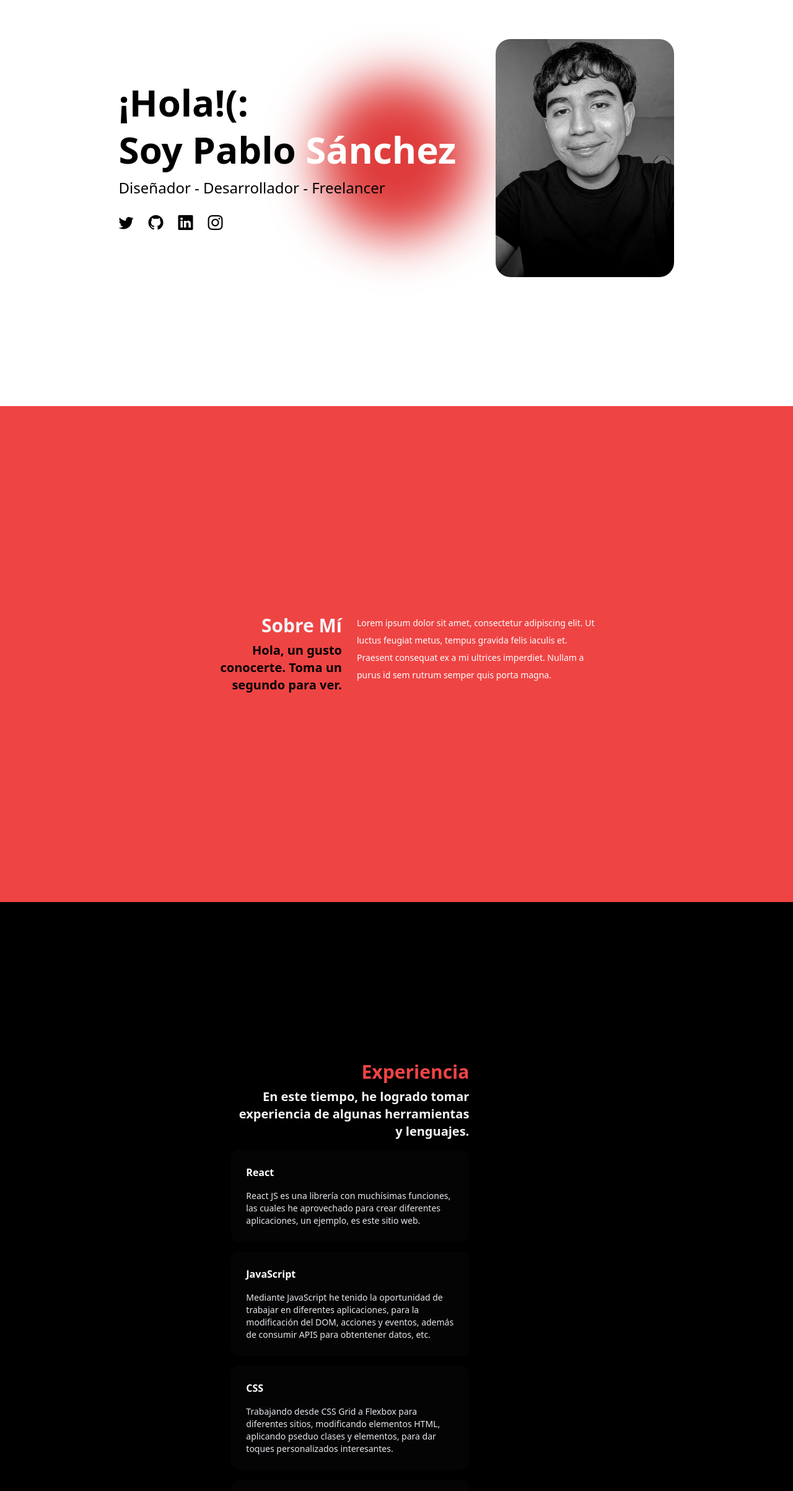
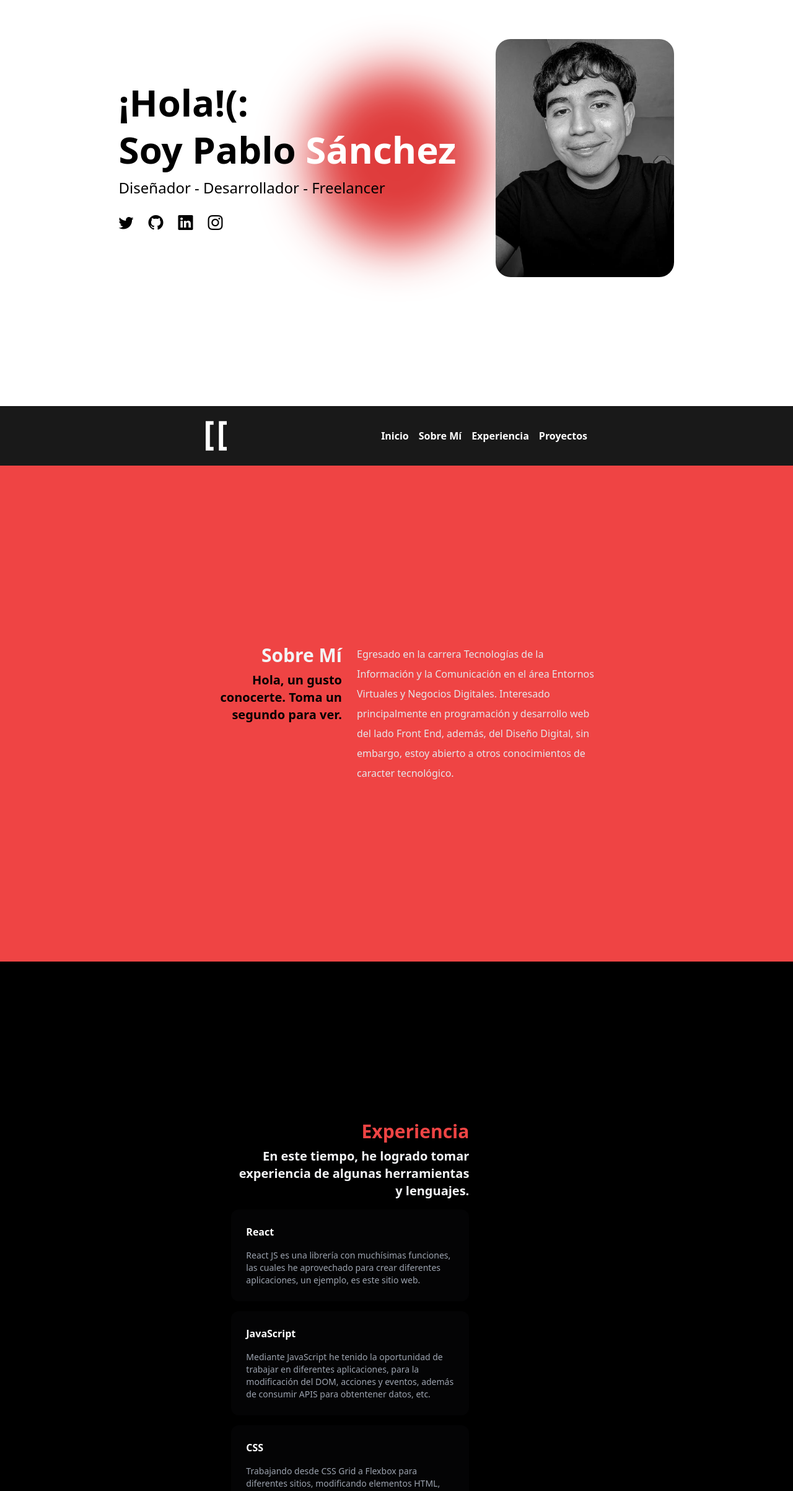
Before and after one commit to pasabaa/portfolio, a React (Vite) app: page / in a window 1280 px wide. Shown: the part 145-2550 px from the top of the page at 62% size. Built offline with nearby package versions, Linux system fonts and the light colour scheme.

Commit message:
add navbar and scroll effects

```diff
--- a/package.json
+++ b/package.json
@@ -9,9 +9,11 @@
     "preview": "vite preview"
   },
   "dependencies": {
+    "framer-motion": "^7.6.1",
     "react": "^18.2.0",
     "react-dom": "^18.2.0",
-    "react-router-dom": "^6.4.2"
+    "react-router-dom": "^6.4.2",
+    "react-scroll": "^1.8.8"
   },
   "devDependencies": {
     "@types/react": "^18.0.17",
--- a/src/App.jsx
+++ b/src/App.jsx
@@ -13,10 +13,9 @@ function App() {
       <AboutSection
         title={'Sobre Mí'}
         subtitle={'Hola, un gusto conocerte. Toma un segundo para ver.'}
-        text={'Lorem ipsum dolor sit amet, consectetur adipiscing elit. Ut luctus feugiat metus, tempus gravida felis iaculis et. Praesent consequat ex a mi ultrices imperdiet. Nullam a purus id sem rutrum semper quis porta magna.'}
+        text={'Egresado en la carrera Tecnologías de la Información y la Comunicación en el área Entornos Virtuales y Negocios Digitales. Interesado principalmente en programación y desarrollo web del lado Front End, además, del Diseño Digital, sin embargo, estoy abierto a otros conocimientos de caracter tecnológico.'}
         titleColor={'gray'}
         subColor={'black'}
-        textColor={'white'}
       />
       <ExperienceSection />
       <ProjectSection />
--- a/src/assets/components/AboutSection.jsx
+++ b/src/assets/components/AboutSection.jsx
@@ -1,8 +1,11 @@
 import React from 'react'
+import { Navbar } from './Navbar'
 
-export const AboutSection = ({title, subtitle, text, titleColor, subColor, textColor}) => {
+export const AboutSection = ({title, subtitle, text, titleColor, subColor}) => {
   return (
-    <div className='h-screen bg-red-500 flex items-center justify-center'>
+  <>
+    <Navbar />
+    <div className='h-screen bg-red-500 flex items-center justify-center' id='about'>
         <div className='w-6/12 mx-auto sm:w-10/12'>
             <div className='flex gap-6 sm:flex-col'>
                 <div className='text-end max-w-xs sm:text-start'>
@@ -10,10 +13,11 @@ export const AboutSection = ({title, subtitle, text, titleColor, subColor, textC
                     <h2 className={`text-xl font-bold text-${subColor}-100`}>{subtitle}</h2>
                 </div>
                 <div className='text-start max-w-sm'>
-                    <p className={`text-sm text-${textColor} font-light leading-loose`}>{text}</p>
+                    <p className={`text-base text-gray-200 font-light leading-loose`}>{text}</p>
                 </div>
             </div>
         </div>
     </div>
+  </>
   )
 }
--- a/src/assets/components/ExperienceSection.jsx
+++ b/src/assets/components/ExperienceSection.jsx
@@ -1,4 +1,5 @@
 import React from 'react'
+import { motion } from 'framer-motion'
 
 export const ExperienceSection = () => {
 
@@ -7,60 +8,52 @@ export const ExperienceSection = () => {
           id:  '1',
           title: 'React',
           description: 'React JS es una librería con muchísimas funciones, las cuales he aprovechado para crear diferentes aplicaciones, un ejemplo, es este sitio web.',
-          image: 'react.png',
         },
         {
           id:  '2',
           title: 'JavaScript',
           description: 'Mediante JavaScript he tenido la oportunidad de trabajar en diferentes aplicaciones, para la modificación del DOM, acciones y eventos, además de consumir APIS para obtentener datos, etc.',
-          image: 'javascript.png',
 
         },
         {
           id:  '3',
           title: 'CSS',
           description: 'Trabajando desde CSS Grid a Flexbox para diferentes sitios, modificando elementos HTML, aplicando pseduo clases y elementos, para dar toques personalizados interesantes.',
-          image: 'css.png'
         }
         ,
         {
           id:  '4',
           title: 'Unity',
           description: 'En el desarrollo de videojuegos, lo he trabajado a través de Unity 3D, con elementos básicos para crear uno, puntuaciones, cambios de escena, acciones, métodos y funciones.',
-          image: 'html.png',
         },
         {
           id:  '5',
-          title: 'Suite de Adobe',
-          description: 'El software de Adobe, lo he utilizado para crear diferentes recursos gráficos, sea para videojuegos, diseños e ilustraciones, lo anterior con Adobe Illustrator, por otra parte, Adobe Premiere Pro, es dónde he realizado diferente contenido multimedia de edición de vídeos para creadores de contenido.',
-          image: 'html.png'
+          title: 'Frameworks',
+          description: 'Tengo experiencia utilizando diferentes frameworks, principalmente del Front End, enfocados en componentes y diseños, como Bootrap y Tailwind CSS, de JavaScript como lo es React, y por otro lado, Laravel como framework PHP.',
+
         },
         {
           id:  '6',
-          title: 'Frameworks',
-          description: 'El proceso musical, es un hobbie que tengo, teniendo un canal en YouTube, donde subo melodías hechas en FL Studio y sus múltiples librerías de audio y efectos. Además de utilizarlo para la creaciín de efectos para videojuegos o edición de vídeos.',
-          image: 'html.png',
-
+          title: 'Suite de Adobe',
+          description: 'El software de Adobe, lo he utilizado para crear diferentes recursos gráficos, sea para videojuegos, diseños e ilustraciones, lo anterior con Adobe Illustrator, por otra parte, Adobe Premiere Pro, es dónde he realizado diferente contenido multimedia de edición de vídeos para creadores de contenido.',
         },
         {
           id:  '7',
           title: 'Base de datos',
-          description: 'El proceso musical, es un hobbie que tengo, teniendo un canal en YouTube, donde subo melodías hechas en FL Studio y sus múltiples librerías de audio y efectos. Además de utilizarlo para la creaciín de efectos para videojuegos o edición de vídeos.',
-          image: 'html.png',
+          description: 'En base de datos, he utilizado el lenguaje SQL con diferentes gestores, como los es MySQL, por otra parte, para las bases de datos no relacionales, MongoDB es el que he estado practicando y tomando experiencia de pequeños proyectos personales.',
 
         },
         {
           id:  '8',
           title: 'FL Studio',
           description: 'El proceso musical, es un hobbie que tengo y realizo en algunas ocasiones, teniendo un canal en YouTube, donde subo melodías hechas en FL Studio y sus múltiples librerías de audio y efectos. Además de utilizarlo para la creaciín de efectos para videojuegos o edición de vídeos.',
-          image: 'html.png',
 
         }
       ]
 
 
   return (
-    <div className='py-64 h-100 bg-black flex items-center justify-center'>
+    <div className='py-64 h-100 bg-black flex items-center justify-center' id='experience'>
         <div className='w-5/12 mx-auto sm:w-10/12'>
             <div className='flex flex-wrap gap-4 justify-between'>
 
@@ -72,10 +65,14 @@ export const ExperienceSection = () => {
                 {
                     experience.map(item => {
                         return(
-                            <div key={item.id} className='max-w-sm p-6 rounded-xl bg-zinc-900/20 shadow-sm last:max-w-fit sm:last:max-w-sm hover:bg-zinc-900/50 transition-all ease-in-out'>
+                            <motion.div
+                              whileHover={{ scale: 1.05 }}
+                              transition={{ type: 'spring', duration: 0.02 }}
+                              key={item.id}
+                              className='max-w-sm p-6 rounded-xl bg-zinc-900/20 shadow-sm last:max-w-fit sm:last:max-w-sm hover:bg-zinc-900/50 transition-all ease-in-out cursor-default'>
                                 <h1 className='text-white font-bold'>{item.title}</h1>
-                                <p className='text-gray-200 text-sm mt-4'>{item.description}</p>
-                            </div>
+                                <p className='text-gray-400 text-sm mt-4'>{item.description}</p>
+                            </motion.div>
                         )
                     })
                 }
--- a/src/assets/components/Hero.jsx
+++ b/src/assets/components/Hero.jsx
@@ -1,4 +1,5 @@
 import ProfilePhoto from '../img/profile/1_crop.jpg'
+import { motion } from "framer-motion"
 
 export const Hero = () => {
 
@@ -27,13 +28,17 @@ export const Hero = () => {
       icon: 'bi bi-instagram',
       rel: 'noopener noreferrer'
     }
+
   ]
 
   return (
-        <div className='h-screen'>
-          <div className='bg-white/10 h-full w-full relative backdrop-blur-2xl flex' />
-          <div className='h-full w-full inset-0 absolute flex items-center justify-center'>
-            <span className='w-64 h-64 bg-red-600 rounded-full absolute -z-10'></span>
+        <div className='h-screen overflow-hidden' id='top'>
+          <div className='bg-white/10 h-full w-full relative backdrop-blur-2xl flex overflow-hidden' />
+          <div className='h-full w-full inset-0 absolute flex items-center justify-center overflow-hidden'>
+            <motion.span
+              animate={{scale: [0.9, 1.10, 1.10, 0.9]}}
+              transition={{type: 'spring', bounce:0.15, repeat: Infinity, repeatType: 'mirror', duration: 2}}
+              className='w-64 h-64 bg-red-600 rounded-full absolute -z-10' />
           </div>
           <div className='h-full w-full inset-0 absolute flex items-center justify-center z-10 gap-16 sm:flex-col sm:p-16'>
             <div>
--- /dev/null
+++ b/src/assets/components/Navbar.jsx
@@ -0,0 +1,71 @@
+import Logo from '../img/logo/logo-iso.png'
+
+import { Link, animateScroll as scroll } from "react-scroll";
+
+export const Navbar = () => {
+
+    const links = [
+        {
+            id : '1',
+            name: 'Sobre Mí',
+            section: 'about'
+        },
+        {
+            id : '2',
+            name: 'Experiencia',
+            section: 'experience'
+        },
+        {
+            id : '3',
+            name: 'Proyectos',
+            section: 'projects'
+        }
+    ]
+
+    const goToTop = () => {
+        window.scrollTo({
+            top:0,
+            behavior: 'smooth',
+        })
+    }
+
+
+  return (
+    <div className='p-6 bg-black/90 backdrop-blur-sm top-0 sticky z-20'>
+        <div className='w-6/12 mx-auto sm:w-10/12'>
+            <nav className='flex justify-between items-center'>
+                <div>
+                    <ul className='font-bold flex gap-4'>
+                        <li className='text-white'>
+                            <a href="#about">
+                                <img src={Logo} alt="Logo pasabaa" className='object-scale-down h-12 invert' />
+                            </a>
+                        </li>
+                    </ul>
+                </div>
+                <div>
+                    <ul className='font-bold flex gap-4'>
+
+                        <li className='text-white hover:text-gray-300 ease-in-out transition-all'><button onClick={goToTop}>Inicio</button></li>
+
+                        {
+                            links.map(link => {
+                                return(
+                                    <li className='text-white hover:text-gray-300 ease-in-out transition-all'>
+                                        <Link
+                                            activeClass='active'
+                                            spy='true' smooth='true'
+                                            offset={-80}
+                                            duration={400}
+                                            to={link.section}>{link.name}</Link></li>
+                                )
+                            })
+                        }
+
+                    </ul>
+                </div>
+            </nav>
+        </div>
+    </div>
+  )
+}
--- a/src/index.css
+++ b/src/index.css
@@ -5,7 +5,11 @@
 @tailwind utilities;
 
 @layer base {
-    html {
-      font-family: 'Poppins', system-ui, sans-serif;
-    }
+  html {
+    font-family: 'Poppins', system-ui, sans-serif;
   }
+}
+
+.active {
+  @apply text-red-500;
+}
```
Also changed, not shown: src/assets/components/ProjectSection.jsx (+8 -3 lines), 1 other file (tests, documents, lock files or other folders).
